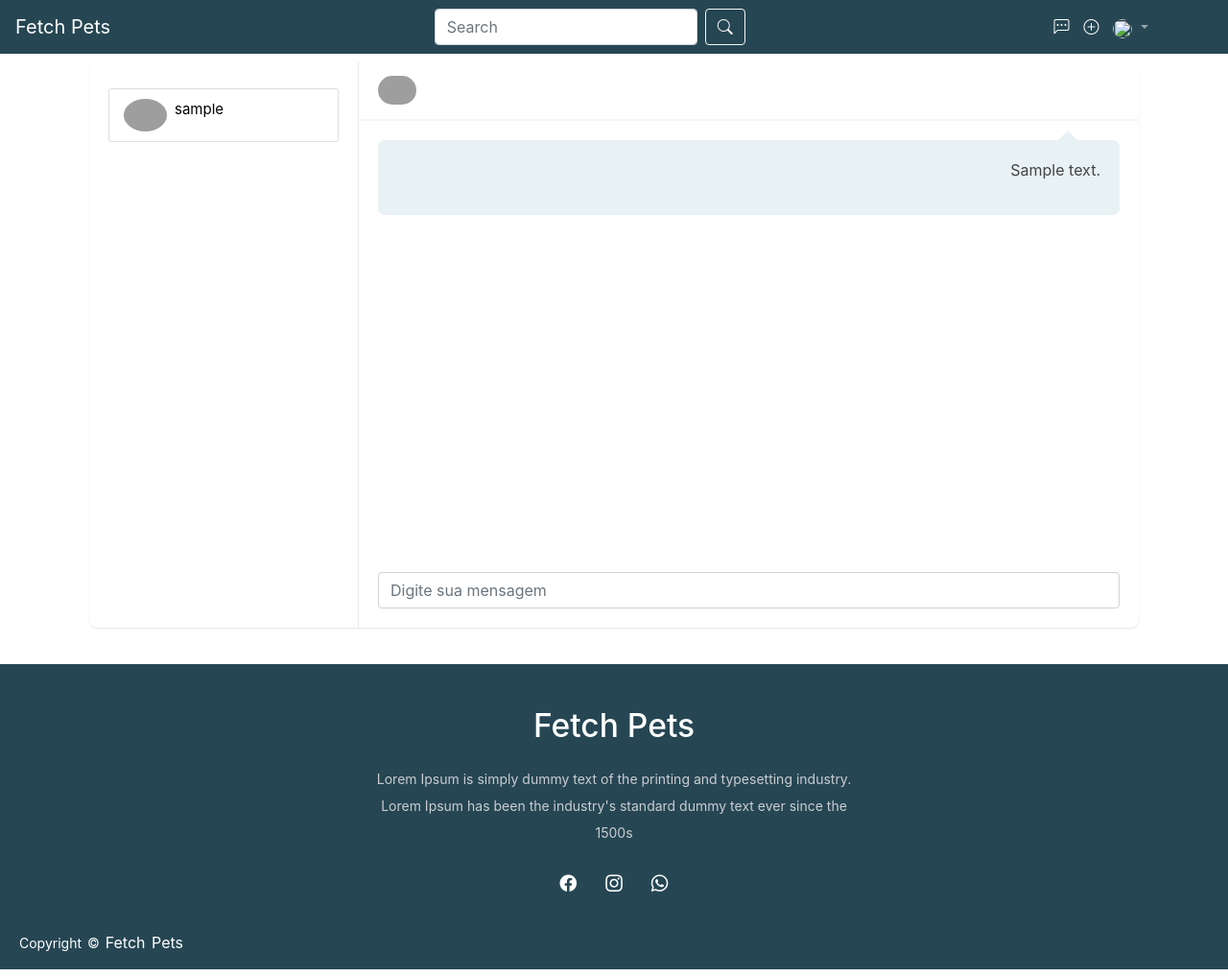
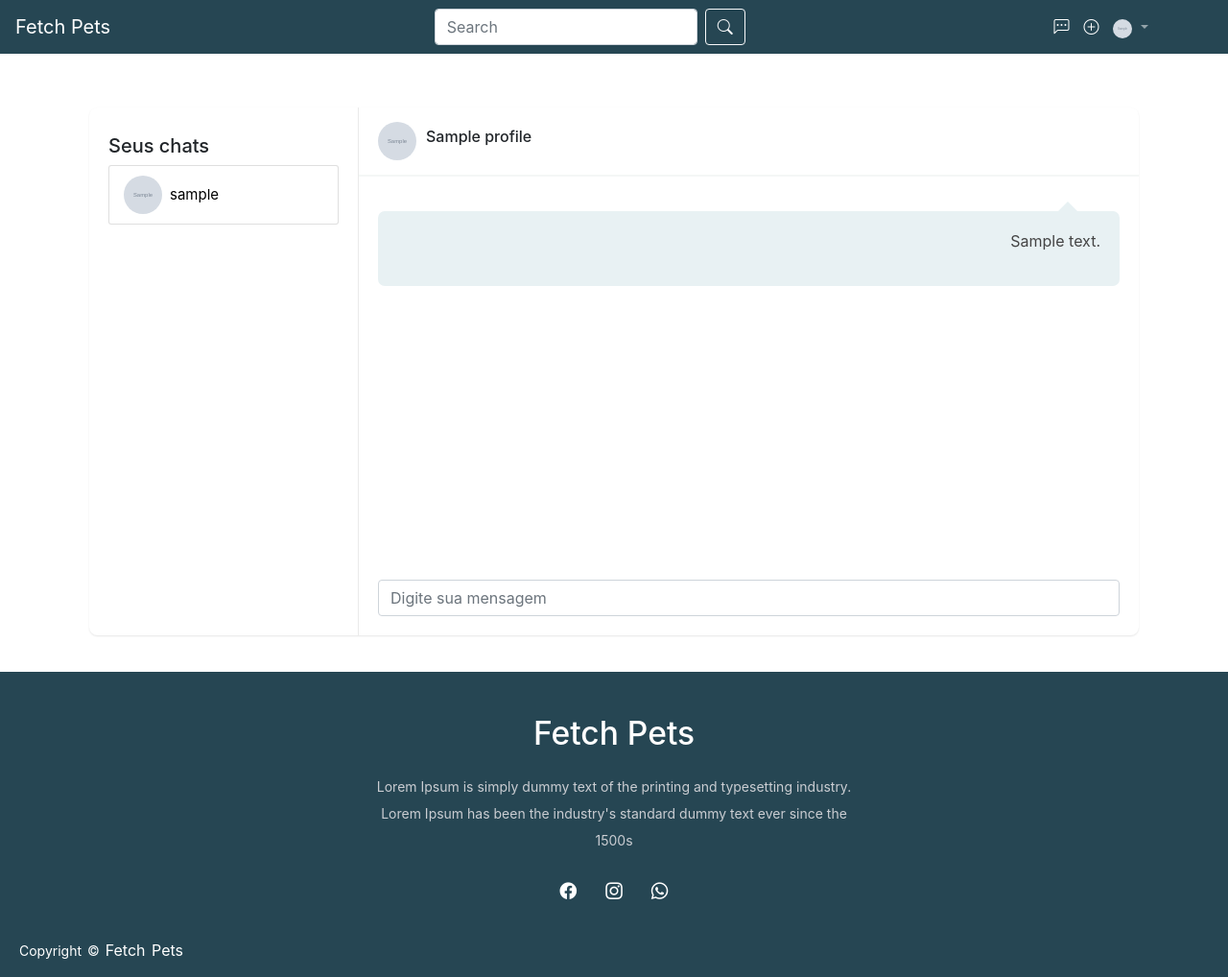
Before and after one commit to felipergoncalves/fetch-pets, a Django app: page /chat/1 in a window 1280 px wide. Shown: the whole page at 96% size. Run offline with Django 4.2, Linux system fonts and the light colour scheme; a user stored in the database is signed in; tables that the repository leaves empty hold one stand-in row (values such as "Sample post"); grey boxes marked "Sample" are stand-in pictures; grey boxes are pictures that could not be loaded.

Commit message:
Updating chat styles

```diff
--- a/fetch_pets/core/views.py
+++ b/fetch_pets/core/views.py
@@ -7,6 +7,7 @@
 from django.http import JsonResponse
 from django.urls import reverse
 from .models import Profile, Post, Comentario, LikePost, Chat, Message
+from django.db.models import Q
 
 # Create your views here.
 def index(request):
@@ -249,7 +250,7 @@
     post_owner = get_object_or_404(User, username=user_id)
 
     # Verifica se já existe um chat entre o usuário logado e o usuário dono do post
-    chat = Chat.objects.filter(user1=request.user, user2=post_owner).first()
+    chat = Chat.objects.filter(Q(user1=request.user, user2=post_owner) | Q(user1=post_owner, user2=request.user)).first()
 
     # Se não existir um chat, cria um novo
     if not chat:
@@ -258,8 +259,8 @@
     return redirect(f'/chat/{chat.id}')
 
 
-def chat_detail(request, chat_id=None):
-    chat = get_object_or_404(Chat, id=chat_id, user1=request.user)
+def chat_detail(_request, chat_id=None):
+    chat = get_object_or_404(Chat, id=chat_id)
     messages = chat.messages.all() if chat else None
 
     chat_data = {
@@ -271,11 +272,15 @@
 
 @login_required(login_url='/login')
 def chats(request):
+    user_object = User.objects.get(username=request.user.username)
+    user_profile = Profile.objects.get(user=user_object)
     # Obtém todos os chats do usuário logado
-    user_chats = Chat.objects.filter(user1=request.user)
+    user_chats = Chat.objects.filter(Q(user1=request.user) | Q(user2=request.user))
 
     context = {
-        'chats': user_chats
+        'chats': [{'id': user_chat.id, 'user1': user_chat.user1, 'user2': user_chat.user2, 'user1_profile': Profile.objects.get(user=user_chat.user1), 'user2_profile': Profile.objects.get(user=user_chat.user2)} for user_chat in user_chats] if user_chats else None,
+        'user_object':user_object,
+        'user_profile':user_profile,
     }
 
     print(user_chats)
@@ -284,15 +289,27 @@
 
 @login_required(login_url='/login')
 def chats_view(request,  chat_id=None):
-    chat = get_object_or_404(Chat, id=chat_id, user1=request.user)
+    user_object = User.objects.get(username=request.user.username)
+    user_profile = Profile.objects.get(user=user_object)
+    query_set = Chat.objects.filter(Q(id=chat_id, user1=request.user) | Q(id=chat_id, user2=request.user))
+    chat = get_object_or_404(query_set)
     # Obtém todos os chats do usuário logado
-    user_chats = Chat.objects.filter(user1=request.user)
+    user_chats = Chat.objects.filter(Q(user1=request.user) | Q(user2=request.user))
     messages = chat.messages.all() if chat else None
+    user_to_display = chat.user2.username
+    if chat.user2.username == request.user.username:
+        user_to_display = chat.user1.username
+    user_chat_object = User.objects.get(username=user_to_display)
+    user_chat_profile = Profile.objects.get(user=user_chat_object)
+
 
     chat_data = {
-         'chats': user_chats,
+        'chats':  [{'id': user_chat.id, 'user1': user_chat.user1, 'user2': user_chat.user2, 'user1_profile': Profile.objects.get(user=user_chat.user1), 'user2_profile': Profile.objects.get(user=user_chat.user2)} for user_chat in user_chats] if user_chats else None,
         'chat_id': chat.id,
-        'user2_username': chat.user2.username if chat else None,
+        'user_object':user_object,
+        'user_profile':user_profile,
+        'user_chat_object':user_chat_object,
+        'user_chat_profile':user_chat_profile,
         'messages': [{'content': message.content, 'timestamp': message.timestamp} for message in messages] if messages else None,
     }
     return render(request, 'chat.html', chat_data)
--- a/fetch_pets/static/js/chat.js
+++ b/fetch_pets/static/js/chat.js
@@ -9,15 +9,10 @@
     const messagesContainer = document.getElementById('messages-container');
     const chatId = getChatId()
 
-
-
-
     if (!!chatId) {
         fetch(`/chat_detail/${chatId}/`)
             .then(response => response.json())
             .then(data => {
-                console.log(data)
-                const user2Username = data.user2_username;
                 const messages = data.messages;
 
                 let chatDetailHTML = `
@@ -27,7 +22,7 @@
                 messages.forEach((message) => {
                     const content = message.content;
                     chatDetailHTML += `
-                        <div class="other-message message">
+                        <div class="other-message message mt-3">
                             <p>${content}</p>
                         </div>
                     `;
@@ -39,7 +34,9 @@
             .catch(error => console.log(error));
     } else{
         const sendMessageForm = document.getElementById('send-message-form');
+        const imageChatGroupMessage = document.getElementById('image-chat-group-message')
         sendMessageForm.style.setProperty('display', 'none', 'important')
+        imageChatGroupMessage.style.setProperty('display', 'none', 'important')
     }
 
 
--- a/fetch_pets/templates/chat.html
+++ b/fetch_pets/templates/chat.html
@@ -2,25 +2,63 @@
 {% load static %}
 
 {% block title %}
-Meu perfil
+Chat
 {% endblock %}
 
 {% block main %}
 
 
 <link rel="stylesheet" href="{% static 'css/chat.css'%}">
+<style>
+    #scroll-area::-webkit-scrollbar {
+  width: 10px;               /* width of the entire scrollbar */
+}
+
+#scroll-area::-webkit-scrollbar-track {
+  background: transparent;        /* color of the tracking area */
+}
+
+#scroll-area::-webkit-scrollbar-thumb {
+  background-color: #cbcbcb;    /* color of the scroll thumb */
+  border-radius: 20px;       /* roundness of the scroll thumb */  /* creates padding around scroll thumb */
+}
+</style>
 <div class="container">
-    <div class="row clearfix">
+    <div class="row clearfix mt-5">
         <div class="col-lg-12">
             <div class="card chat-app">
                 <div id="plist" class="people-list">
                     <ul class="list-unstyled chat-list mt-2 mb-0">
+                        <h5>Seus chats</h5>
                         {% for chat in chats %}
                         <li class="list-group-item clearfix">
                             <a href="/chat/{{ chat.id }}" class="chat-link" data-chat-id="{{ chat.id }}">
-                                <img src="https://bootdey.com/img/Content/avatar/avatar1.png" alt="avatar">
-                                <div class="about">
-                                    <div class="name">{{chat.user2.username }}</div>
+                                <div class="d-flex align-items-center">
+                                    <div style="width: 40px; height: 40px; position: relative; overflow: hidden;">
+                                    {% if chat.user2.username == user_object.username %}
+                                    <img style="top: 50%;
+                                    left: 50%;
+                                    transform: translate(-50%, -50%);
+                                    object-fit: cover;
+                                    position: absolute;
+                                    width: 100%; height: 100%;" src="{{chat.user1_profile.profileimg.url}}" id="image-chat-group" alt="avatar">
+                                    {% else %}
+                                    <img style="top: 50%;
+                                    left: 50%;
+                                    transform: translate(-50%, -50%);
+                                    object-fit: cover;
+                                    position: absolute;
+                                    width: 100%; height: 100%;" src="{{chat.user2_profile.profileimg.url}}" id="image-chat-group" alt="avatar">
+                                    {% endif %}
+                                </div>
+                                    <div class="about">
+                                        <!-- // if chat.user2.username === user_object.username - render chat.user1.username else chat.user2.username -->
+                                        {% if chat.user2.username == user_object.username %}
+                                        <div class="name">{{chat.user1.username }}</div>
+                                        {% else %}
+                                        <div class="name">{{chat.user2.username }}</div>
+                                        {% endif %}
+                                    </div>
                                 </div>
                             </a>
                         </li>
@@ -31,18 +69,25 @@
                 <div class="chat">
                     <div class="chat-header clearfix">
                         <div class="row">
-                            <div class="col-lg-6">
+                            <div class="d-flex align-items-center col-lg-6">
                                 <a href="#" data-toggle="modal" data-target="#view_info">
-                                    <img src="https://bootdey.com/img/Content/avatar/avatar2.png" alt="avatar">
+                                    <div style="width: 40px; height: 40px; position: relative; overflow: hidden;">
+                                        <img style="top: 50%;
+                                        left: 50%;
+                                        transform: translate(-50%, -50%);
+                                        object-fit: cover;
+                                        position: absolute;
+                                        width: 100%; height: 100%;" src="{{user_chat_profile.profileimg.url}}" id="image-chat-group-message" alt="avatar">
+                                        </div>
                                 </a>
                                 <div class="chat-about">
-                                    <h6 class="m-b-0">{{chat.user2.username }}</h6>
+                                    <h6 class="m-b-0">{{user_chat_profile.nome_usuario}}</h6>
                                     <!-- <small>Last seen: 2 hours ago</small> -->
                                 </div>
                             </div>
                         </div>
                     </div>
-                    <div class="d-flex flex-column chat-history">
+                    <div style="overflow-y: scroll; height: 400px;" id="scroll-area" class="d-flex flex-column chat-history">
                         <ul id="messages-container" class="m-b-0">
                             <!-- Mesagens aqui -->
                         </ul>
```
